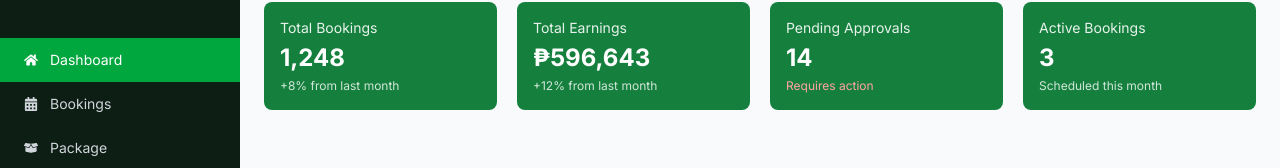
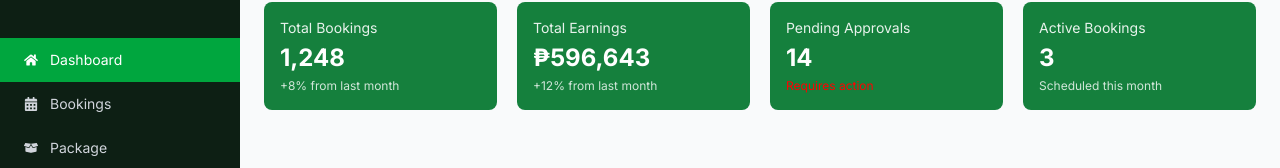
Before and after one commit to ajchinoaj2-bit/MMobileBar_CC106, a React (Vite) app in the folder FrontEnd/: page /MMobileBar_CC106/owner/dashboard in a window 1280 px wide. Shown: the part 114-282 px from the top of the page. Built offline with nearby package versions, Linux system fonts and the light colour scheme.

Commit message:
Change alert text color to red in Dashboard

```diff
--- a/FrontEnd/src/pages/owner/Dashboard.jsx
+++ b/FrontEnd/src/pages/owner/Dashboard.jsx
@@ -21,7 +21,7 @@ export default function Dashboard() {
          <div key={s.label} className="bg-[#15803d] text-white rounded-lg p-4" >
             <p className="text-sm opacity-90">{s.label}</p>
             <p className="text-2xl font-bold mt-1">{s.value}</p>
-            <p className={`text-xs mt-1 ${s.alert ? 'text-red-300' : 'opacity-80'}`}>{s.note}</p>
+            <p className={`text-xs mt-1 ${s.alert ? 'text-[#FF0000]' : 'opacity-80'}`}>{s.note}</p>
           </div>
         ))}
       </div>
```
